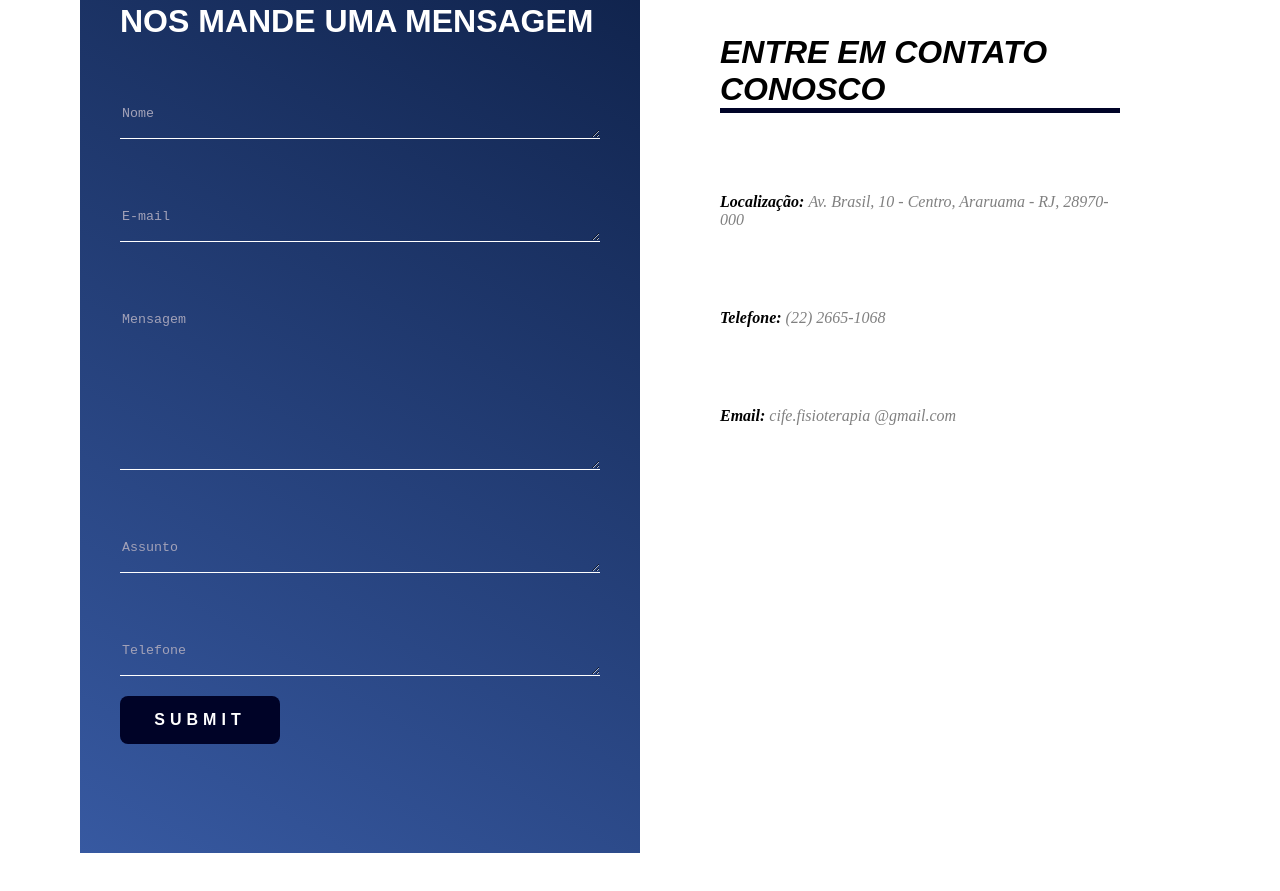
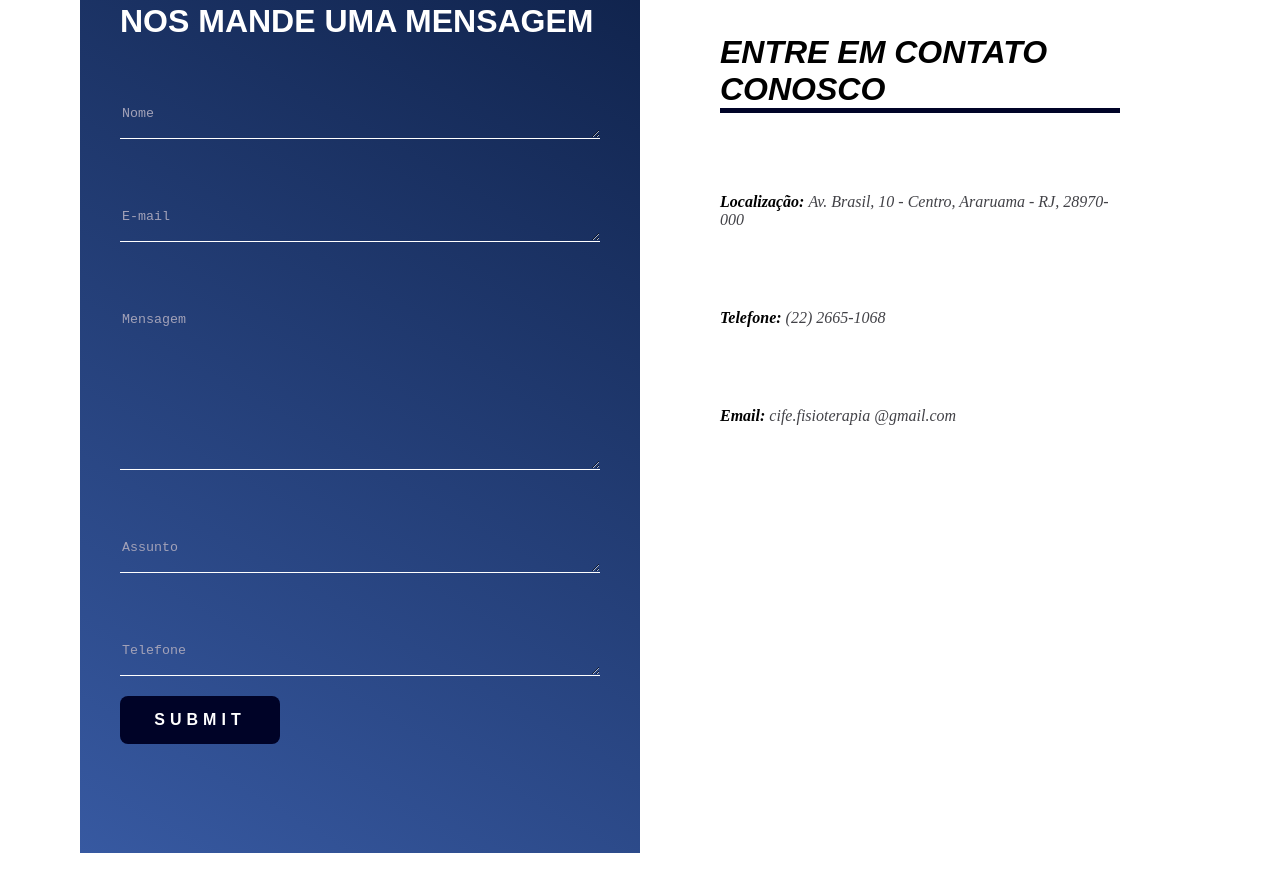
Before and after one commit to JohnMayRose/CIFE, a plain HTML site: page index.html in a window 1280 px wide. Shown: the part 914-1805 px from the top of the page. Drawn offline with Linux system fonts and the light colour scheme; a web font is replaced by a local one.

Commit message:
Update styles.css

```diff
--- a/styles.css
+++ b/styles.css
@@ -279,7 +279,7 @@ button {
 
 .contact-span {
     font-weight: lighter;
-    color: grey;
+    color: rgb(66, 66, 71);
 }
 
 
```
